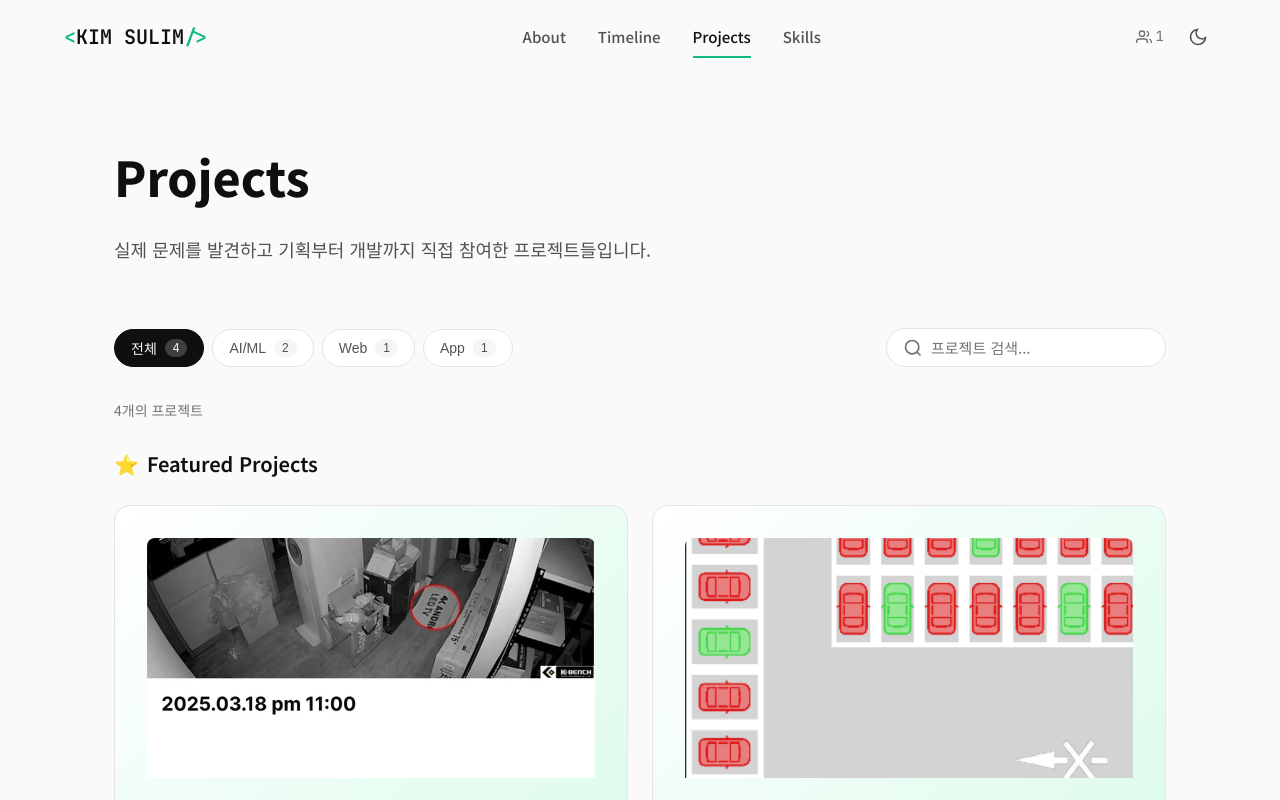
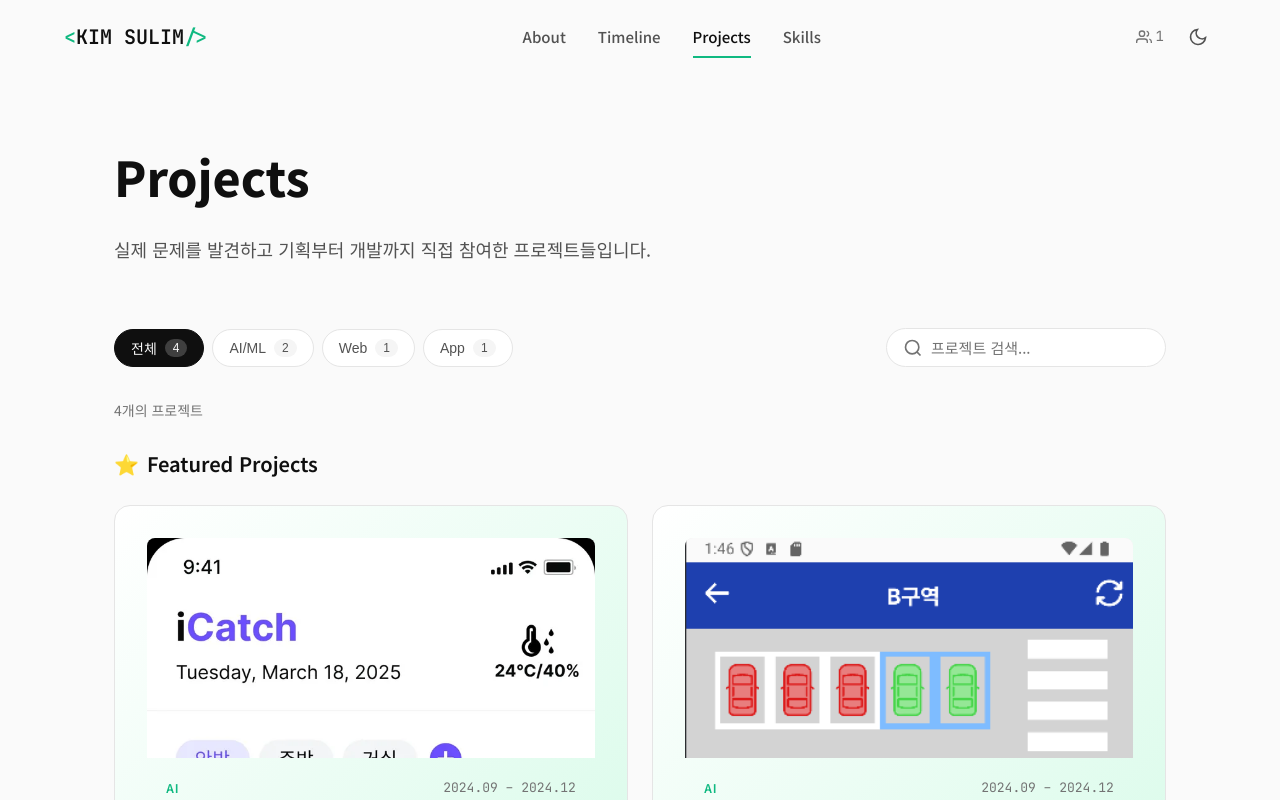
Before and after one commit to k-sulim/portfolio, a React (Create React App) app: page /portfolio/projects in a window 1280 px wide. Shown: the top 800 px of the page. Built offline with nearby package versions, Linux system fonts and the light colour scheme; a web font is replaced by a local one.

Commit message:
fix: 이미지 파일명 수정, CSS 업데이트

```diff
--- a/src/App.css
+++ b/src/App.css
@@ -2331,24 +2331,24 @@ footer {
   transform: translateY(0) !important;
 }
 
-/* 프로젝트 카드 이미지 스타일 - App.css에 추가하세요 */
-
 .project-card-image {
   width: 100%;
   height: 200px;
   overflow: hidden;
   border-radius: 8px 8px 0 0;
+  background: #f0f0f0;
 }
 
 .project-card-image img {
   width: 100%;
   height: 100%;
   object-fit: cover;
+  object-position: top;
   transition: transform 0.3s ease;
 }
 
 .project-card:hover .project-card-image img {
-  transform: scale(1.05);
+  transform: scale(1.03);
 }
 
 .project-card-body {
@@ -2356,5 +2356,5 @@ footer {
 }
 
 .project-card.featured .project-card-image {
-  height: 240px;
-}
+  height: 220px;
+}
```
